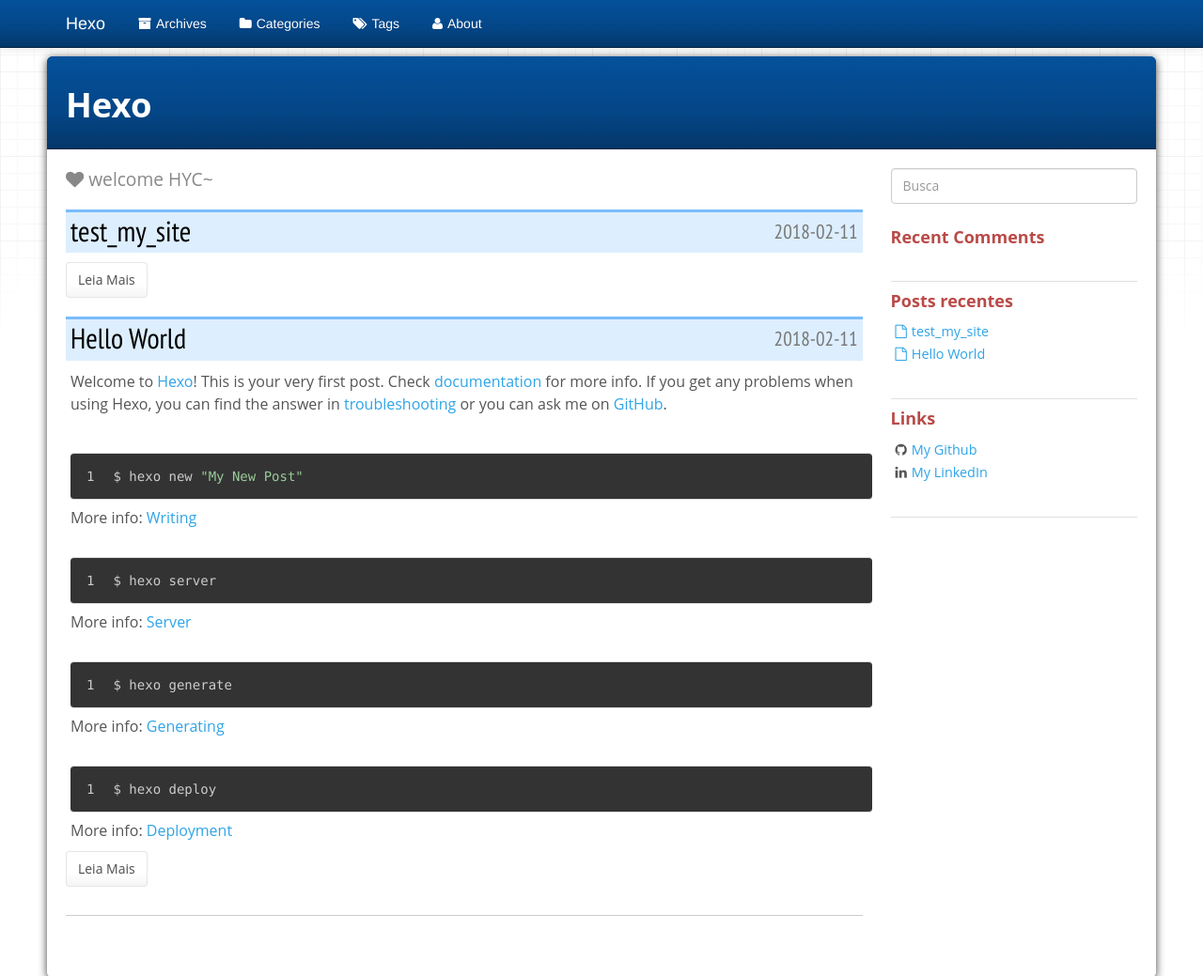
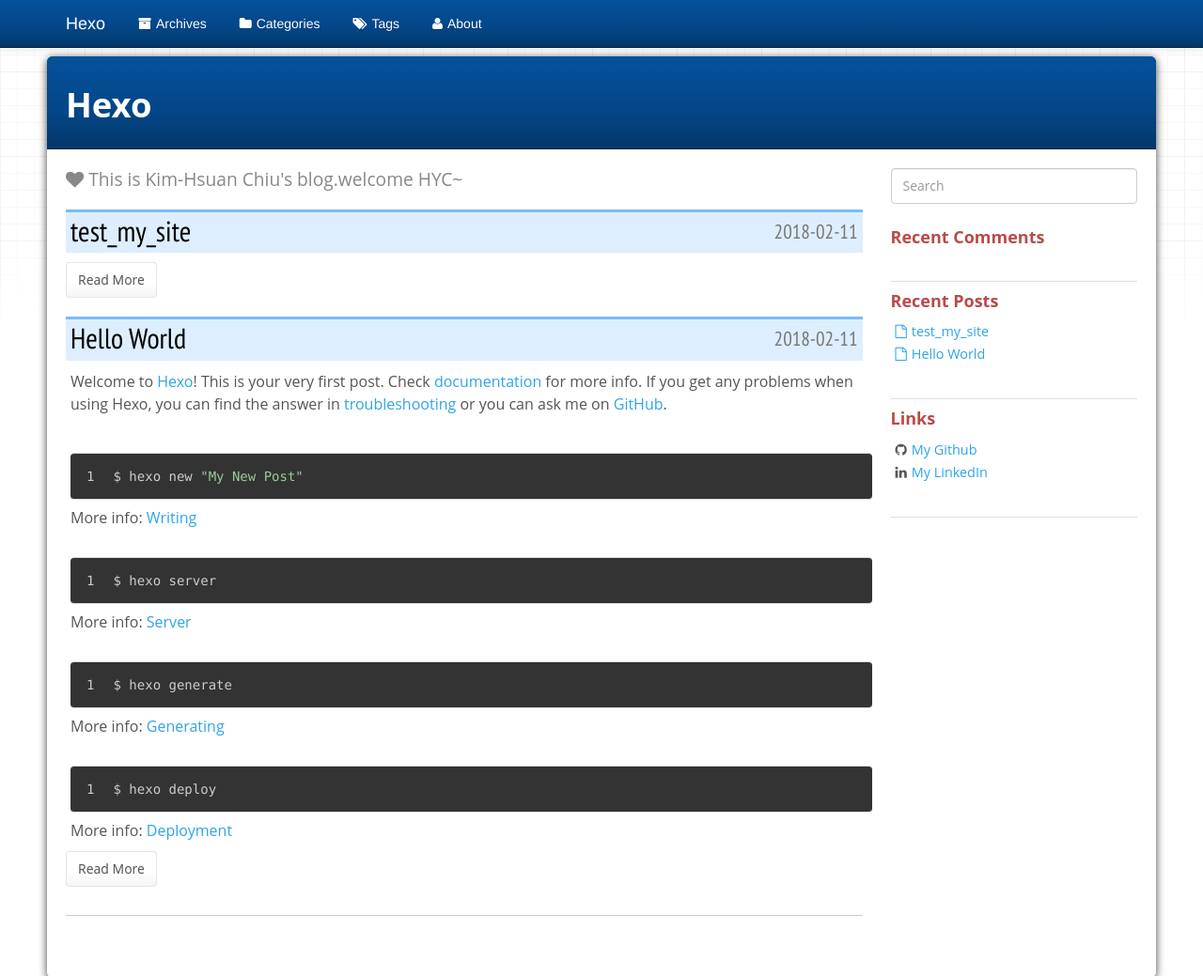
Before and after one commit to Kinghuin/kinghuin.github.io, a plain HTML site: page index.html in a window 1280 px wide. Shown: the top 1039 px of the page at 94% size. Drawn offline with Linux system fonts and the light colour scheme; no server answers.

Commit message:
Site updated: 2018-02-11 18:13:15

```diff
--- a/index.html
+++ b/index.html
@@ -108,7 +108,7 @@
 
 		<div class="slogan">
       <i class="fa fa-heart"></i>
-      welcome HYC~
+      This is Kim-Hsuan Chiu&#39;s blog.welcome HYC~
 </div>
 		<div id="top_search"></div>
 		<div class="mypage">
@@ -142,7 +142,7 @@
 
 
 	</div>
-  <a type="button" href="/2018/02/11/test-my-site/#more" class="btn btn-default more">Leia Mais</a>
+  <a type="button" href="/2018/02/11/test-my-site/#more" class="btn btn-default more">Read More</a>
 </div>
 
 
@@ -174,7 +174,7 @@
 
 
 	</div>
-  <a type="button" href="/2018/02/11/hello-world/#more" class="btn btn-default more">Leia Mais</a>
+  <a type="button" href="/2018/02/11/hello-world/#more" class="btn btn-default more">Read More</a>
 </div>
 
 
@@ -205,7 +205,7 @@
 
   <div id="site_search">
    <div class="form-group">
-    <input type="text" id="local-search-input" name="q" results="0" placeholder="Busca" class="st-search-input st-default-search-input form-control"/>
+    <input type="text" id="local-search-input" name="q" results="0" placeholder="Search" class="st-search-input st-default-search-input form-control"/>
    </div>
   <div id="local-search-result"></div>
   </div>
@@ -238,7 +238,7 @@
 
 
 <div class="widget">
-  <h4>Posts recentes</h4>
+  <h4>Recent Posts</h4>
   <ul class="entry list-unstyled">
 
       <li>
```
Also changed, not shown: 2018/02/11/hello-world/index.html (+3 -3 lines), 2018/02/11/test-my-site/index.html (+3 -3 lines), archives/2018/02/index.html (+3 -3 lines), archives/2018/index.html (+3 -3 lines), archives/index.html (+4 -4 lines), categories/index.html (+2 -2 lines).
